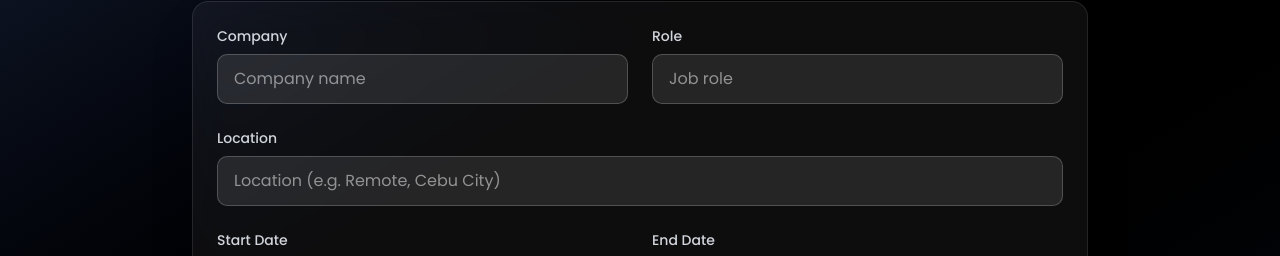
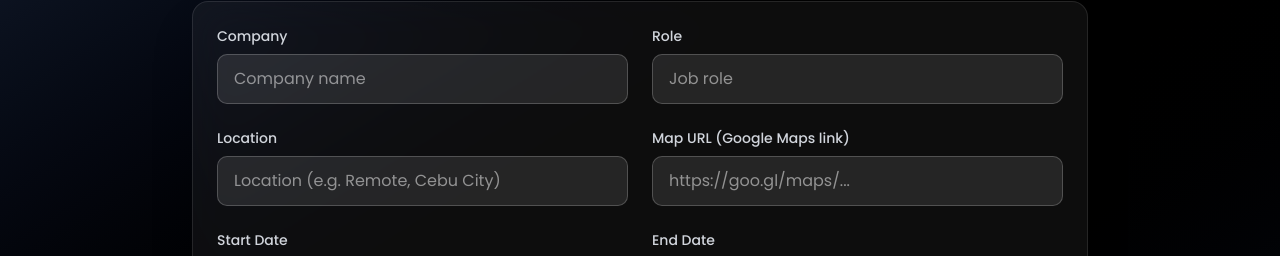
Before and after one commit to Kukaas/Kukaass, a Next.js app: page /admin/experience/edit/1 in a window 1280 px wide. Shown: the part 99-355 px from the top of the page. Built offline with nearby package versions, Linux system fonts and the light colour scheme; no server answers; the database is empty.

Commit message:
feat: Implement full CRUD functionality for portfolio experiences, including API routes, data model, React hooks, and admin UI pages.

```diff
--- a/app/admin/experience/create/page.tsx
+++ b/app/admin/experience/create/page.tsx
@@ -16,6 +16,7 @@ export default function CreateExperience() {
         company: '',
         role: '',
         location: '',
+        mapUrl: '',
         startDate: '',
         endDate: '',
         isCurrent: false,
@@ -116,6 +117,7 @@ export default function CreateExperience() {
                                 </div>
                             </div>
 
+                            <div className="grid grid-cols-1 md:grid-cols-2 gap-6">
                                 <div>
                                     <label className="block text-sm font-medium text-gray-300 mb-2">
                                         Location
@@ -127,6 +129,19 @@ export default function CreateExperience() {
                                         className="w-full px-4 py-3 bg-white/10 border border-white/20 rounded-lg text-white focus:outline-none focus:border-white/40 transition-colors"
                                         placeholder="Location (e.g. Remote, Cebu City)"
                                     />
+                                </div>
+                                <div>
+                                    <label className="block text-sm font-medium text-gray-300 mb-2">
+                                        Map URL (Google Maps link)
+                                    </label>
+                                    <input
+                                        type="url"
+                                        value={formData.mapUrl}
+                                        onChange={(e) => setFormData({ ...formData, mapUrl: e.target.value })}
+                                        className="w-full px-4 py-3 bg-white/10 border border-white/20 rounded-lg text-white focus:outline-none focus:border-white/40 transition-colors"
+                                        placeholder="https://goo.gl/maps/..."
+                                    />
+                                </div>
                             </div>
 
                             <div className="grid grid-cols-1 md:grid-cols-2 gap-6">
--- a/app/admin/experience/edit/[id]/page.tsx
+++ b/app/admin/experience/edit/[id]/page.tsx
@@ -18,6 +18,7 @@ export default function EditExperience() {
         company: '',
         role: '',
         location: '',
+        mapUrl: '',
         startDate: '',
         endDate: '',
         isCurrent: false,
@@ -32,6 +33,7 @@ export default function EditExperience() {
                     company: experience.company,
                     role: experience.role,
                     location: experience.location || '',
+                    mapUrl: experience.mapUrl || '',
                     startDate: new Date(experience.startDate).toISOString().split('T')[0],
                     endDate: experience.endDate ? new Date(experience.endDate).toISOString().split('T')[0] : '',
                     isCurrent: experience.isCurrent,
@@ -135,6 +137,7 @@ export default function EditExperience() {
                                 </div>
                             </div>
 
+                            <div className="grid grid-cols-1 md:grid-cols-2 gap-6">
                                 <div>
                                     <label className="block text-sm font-medium text-gray-300 mb-2">
                                         Location
@@ -146,6 +149,19 @@ export default function EditExperience() {
                                         className="w-full px-4 py-3 bg-white/10 border border-white/20 rounded-lg text-white focus:outline-none focus:border-white/40 transition-colors"
                                         placeholder="Location (e.g. Remote, Cebu City)"
                                     />
+                                </div>
+                                <div>
+                                    <label className="block text-sm font-medium text-gray-300 mb-2">
+                                        Map URL (Google Maps link)
+                                    </label>
+                                    <input
+                                        type="url"
+                                        value={formData.mapUrl}
+                                        onChange={(e) => setFormData({ ...formData, mapUrl: e.target.value })}
+                                        className="w-full px-4 py-3 bg-white/10 border border-white/20 rounded-lg text-white focus:outline-none focus:border-white/40 transition-colors"
+                                        placeholder="https://goo.gl/maps/..."
+                                    />
+                                </div>
                             </div>
 
                             <div className="grid grid-cols-1 md:grid-cols-2 gap-6">
--- a/app/api/experiences/[id]/route.ts
+++ b/app/api/experiences/[id]/route.ts
@@ -4,11 +4,12 @@ import Experience from '@/models/Experience';
 
 export async function GET(
     request: NextRequest,
-    { params }: { params: { id: string } }
+    { params }: { params: Promise<{ id: string }> }
 ) {
     try {
+        const { id } = await params;
         await dbConnect();
-        const experience = await Experience.findById(params.id);
+        const experience = await Experience.findById(id);
         if (!experience) {
             return NextResponse.json({ error: 'Experience not found' }, { status: 404 });
         }
@@ -20,9 +21,10 @@ export async function GET(
 
 export async function PUT(
     request: NextRequest,
-    { params }: { params: { id: string } }
+    { params }: { params: Promise<{ id: string }> }
 ) {
     try {
+        const { id } = await params;
         await dbConnect();
         const body = await request.json();
         const experienceData = { ...body };
@@ -38,7 +40,7 @@ export async function PUT(
         }
 
         const experience = await Experience.findByIdAndUpdate(
-            params.id,
+            id,
             experienceData,
             { new: true, runValidators: true }
         );
@@ -55,11 +57,12 @@ export async function PUT(
 
 export async function DELETE(
     request: NextRequest,
-    { params }: { params: { id: string } }
+    { params }: { params: Promise<{ id: string }> }
 ) {
     try {
+        const { id } = await params;
         await dbConnect();
-        const experience = await Experience.findByIdAndDelete(params.id);
+        const experience = await Experience.findByIdAndDelete(id);
         if (!experience) {
             return NextResponse.json({ error: 'Experience not found' }, { status: 404 });
         }
--- a/components/ExperienceCard.tsx
+++ b/components/ExperienceCard.tsx
@@ -57,7 +57,18 @@ export default function ExperienceCard({ experience, index }: ExperienceCardProp
                             {experience.location && (
                                 <div className="flex items-center gap-1.5">
                                     <MapPin className="w-4 h-4 text-cyan-400" />
-                                    <span>{experience.location}</span>
+                                    {experience.mapUrl ? (
+                                        <a
+                                            href={experience.mapUrl}
+                                            target="_blank"
+                                            rel="noopener noreferrer"
+                                            className="hover:text-cyan-400 transition-colors cursor-pointer"
+                                        >
+                                            {experience.location}
+                                        </a>
+                                    ) : (
+                                        <span>{experience.location}</span>
+                                    )}
                                 </div>
                             )}
                         </div>
--- a/hooks/use-experiences.ts
+++ b/hooks/use-experiences.ts
@@ -6,6 +6,7 @@ export interface Experience {
     role: string;
     description: string[];
     location?: string;
+    mapUrl?: string;
     startDate: string | Date;
     endDate?: string | Date;
     isCurrent: boolean;
--- a/models/Experience.ts
+++ b/models/Experience.ts
@@ -18,6 +18,10 @@ const ExperienceSchema = new mongoose.Schema({
     location: {
         type: String,
         maxlength: [100, 'Location cannot be more than 100 characters'],
+    },
+    mapUrl: {
+        type: String,
+        maxlength: [500, 'Map URL cannot be more than 500 characters'],
     },
     startDate: {
         type: Date,
```
Lines whose indentation alone changed are shown as unchanged.
